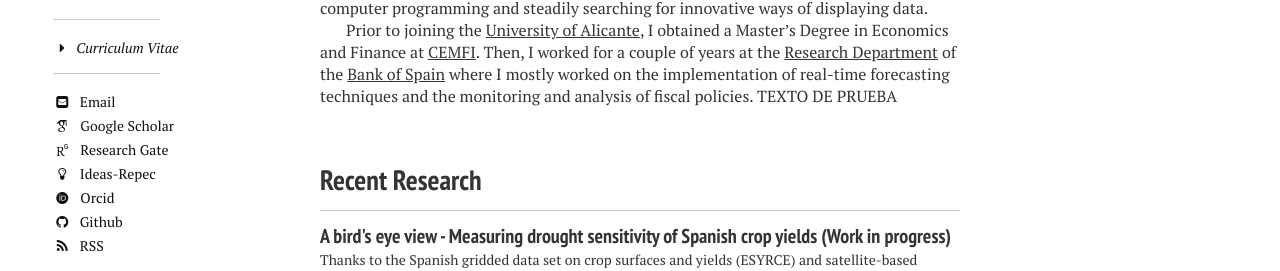
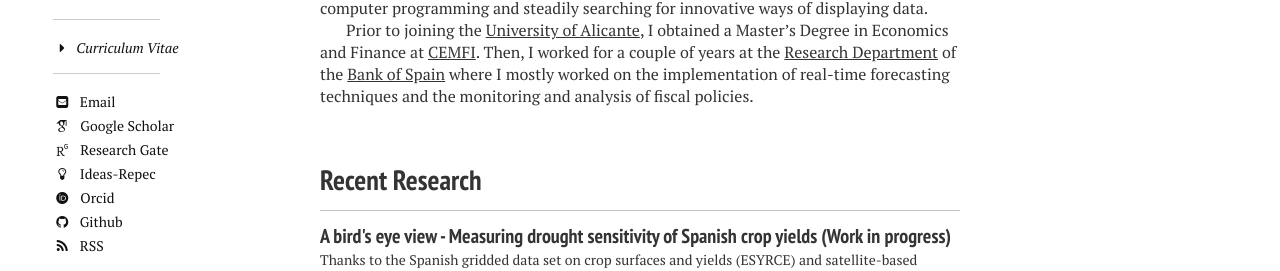
Before and after one commit to David-G-L/minimal_mistakes_site, a Jekyll site: the page built from index.md, in a window 1280 px wide. Shown: the part 702-973 px from the top of the page. Built offline with Jekyll 4.4.1, drawn with Linux system fonts in a browser that asks for light colours; nearby versions of some CDN libraries; some web fonts are replaced.

Commit message:
Update index.md

```diff
--- a/index.md
+++ b/index.md
@@ -19,4 +19,4 @@ Prior to joining the [University of Alicante](http://www.ua.es/){:target="_blank
 and Finance at [CEMFI](http://www.cemfi.es/){:target="_blank"}. Then, I worked for a couple of years at the
 [Research Department](http://www.bde.es/investigador/en/){:target="_blank"} of the
 [Bank of Spain](http://www.bde.es/){:target="_blank"}  where I mostly worked on the implementation of real-time forecasting
-techniques and the monitoring and analysis of fiscal policies. TEXTO DE PRUEBA
+techniques and the monitoring and analysis of fiscal policies.
```
